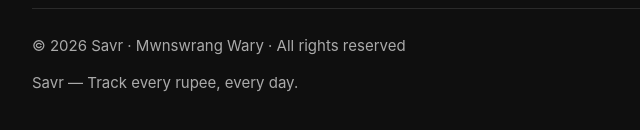
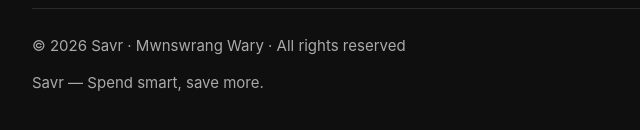
Before and after one commit to 007wary/Savr, a website: page terms-of-service.html in a window 1280 px wide. Shown: the part 3039-3169 px from the top of the page, 228-868 px from the left. Drawn offline with Linux system fonts and the light colour scheme.

Commit message:
Update terms of service HTML structure

```diff
--- a/terms-of-service.html
+++ b/terms-of-service.html
@@ -113,7 +113,7 @@
 
   <div class="footer">
     <p>© 2026 Savr · Mwnswrang Wary · All rights reserved</p>
-    <p style="margin-top: 8px;">Savr — Track every rupee, every day.</p>
+    <p style="margin-top: 8px;">Savr — Spend smart, save more.</p>
   </div>
 </body>
 </html>
```
